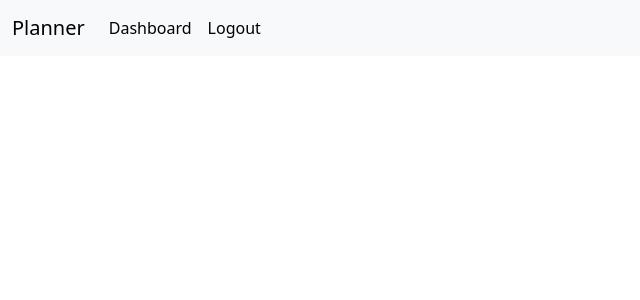
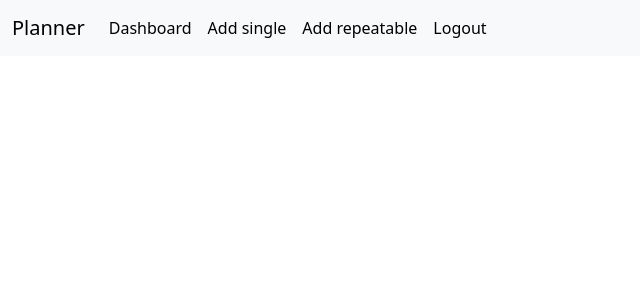
Before and after one commit to mluckiewicz/my_budget_planner_with_snake, a Django app: page /dashboard/ in a window 1280 px wide. Shown: the top 300 px of the page, without its empty margins (0-640 px from the left). Run offline with Django 4.2, Linux system fonts and the light colour scheme; some libraries are stand-ins or nearby versions.

Commit message:
add(base.html): add links to adding forms

```diff
--- a/planner/templates/base.html
+++ b/planner/templates/base.html
@@ -14,14 +14,16 @@
 <body>
     <nav class="navbar navbar-expand-lg bg-body-tertiary">
         <div class="container-fluid">
-            <a class="navbar-brand" href="{% url 'dashboard' %}">Planner</a>
+            <a class="navbar-brand" href="{% url 'planner:dashboard' %}">Planner</a>
             <button class="navbar-toggler" type="button" data-bs-toggle="collapse" data-bs-target="#navbarNavAltMarkup"
                 aria-controls="navbarNavAltMarkup" aria-expanded="false" aria-label="Toggle navigation">
                 <span class="navbar-toggler-icon"></span>
             </button>
             <div class="collapse navbar-collapse" id="navbarNavAltMarkup">
                 <div class="navbar-nav">
-                    <a class="nav-item nav-link active" href="{% url 'dashboard' %}">Dashboard</a>
+                    <a class="nav-item nav-link active" href="{% url 'planner:dashboard' %}">Dashboard</a>
+                    <a class="nav-item nav-link active" href="{% url 'planner:add_single' %}">Add single</a>
+                    <a class="nav-item nav-link active" href="{% url 'planner:add_repeatable' %}">Add repeatable</a>
                     <a class="nav-item nav-link active" href="{% url 'logout' %}">Logout</a>
                 </div>
             </div>
```
